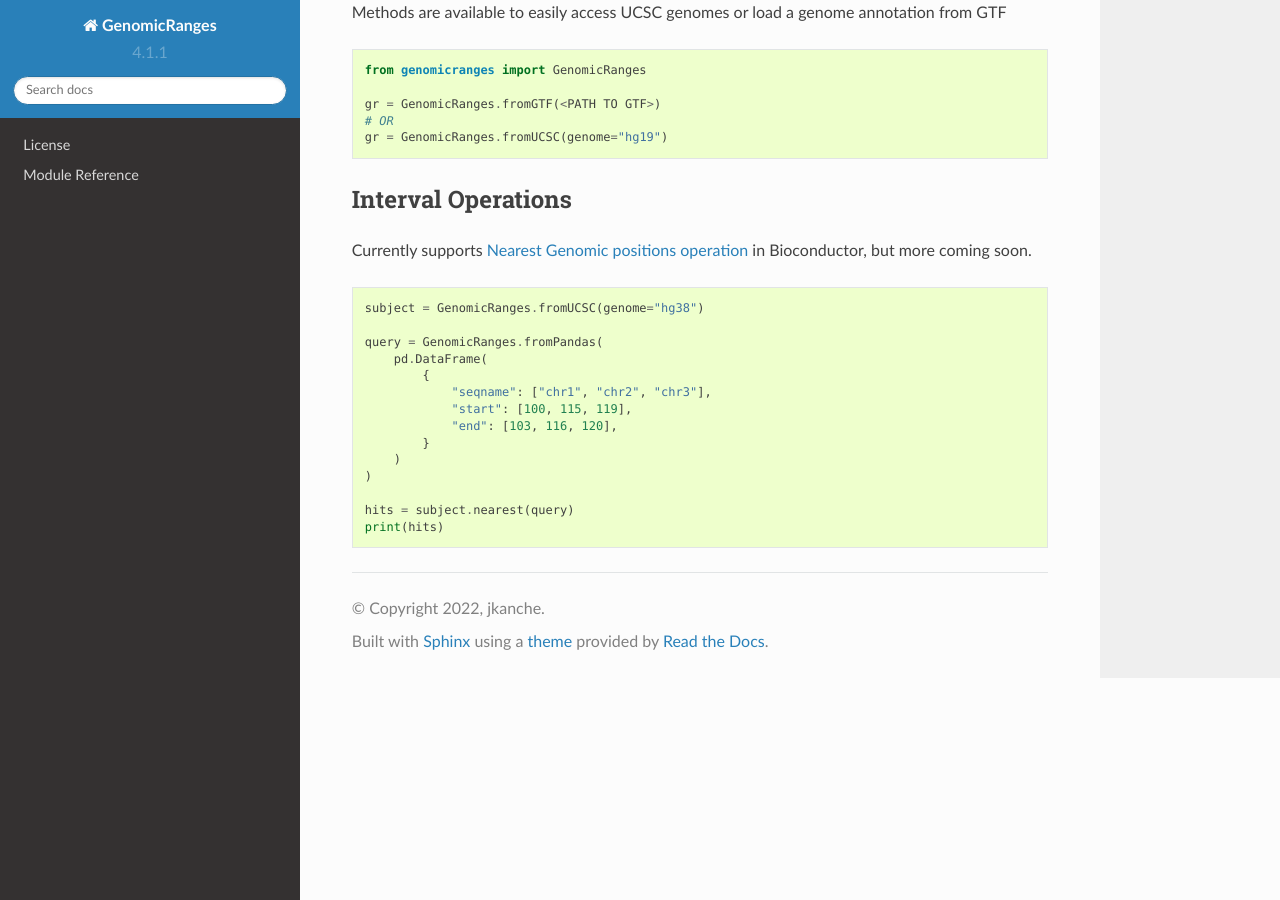
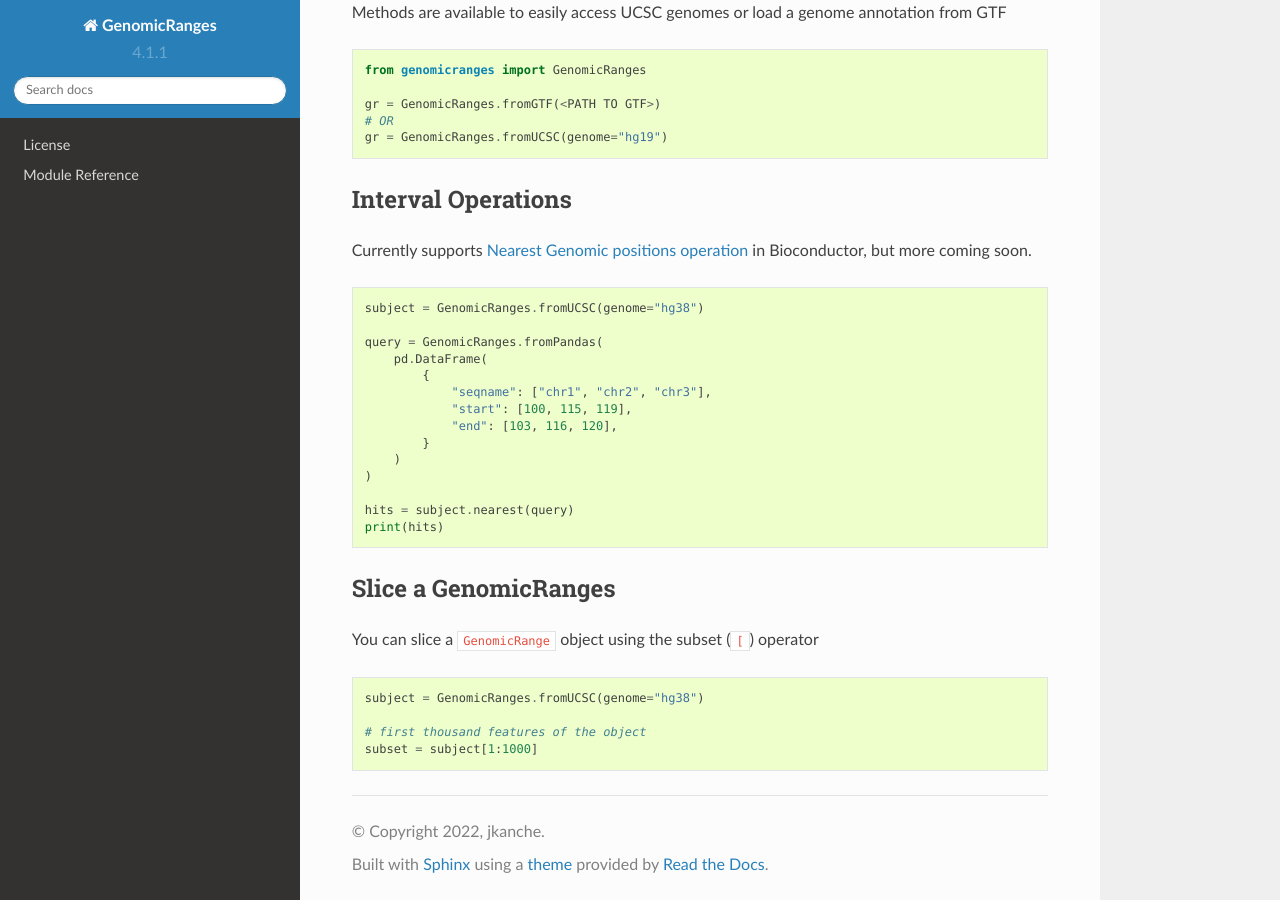
Before and after one commit to BiocPy/GenomicRanges, a Sphinx documentation site: the page built from docs/tutorial.md, in a window 1280 px wide and 900 px high, scrolled down 565 px. Built offline with Sphinx 7.4.7 and the Read the Docs theme 2.0.0, drawn with Linux system fonts in a browser that asks for light colours.

Commit message:
docs: update documentation on slicing

````diff
--- a/docs/tutorial.md
+++ b/docs/tutorial.md
@@ -46,3 +46,14 @@ query = GenomicRanges.fromPandas(
 hits = subject.nearest(query)
 print(hits)
 ```
+
+### Slice a GenomicRanges
+
+You can slice a `GenomicRange` object using the subset (`[`) operator
+
+```python
+subject = GenomicRanges.fromUCSC(genome="hg38")
+
+# first thousand features of the object
+subset = subject[1:1000]
+```
````
